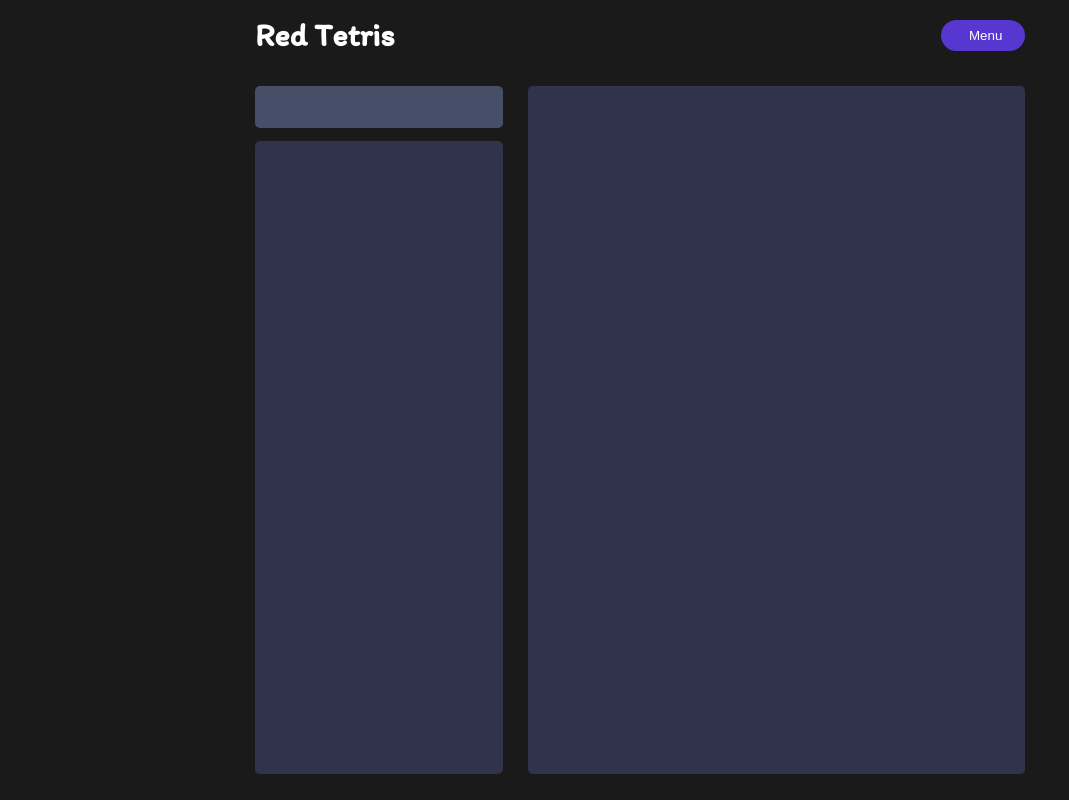
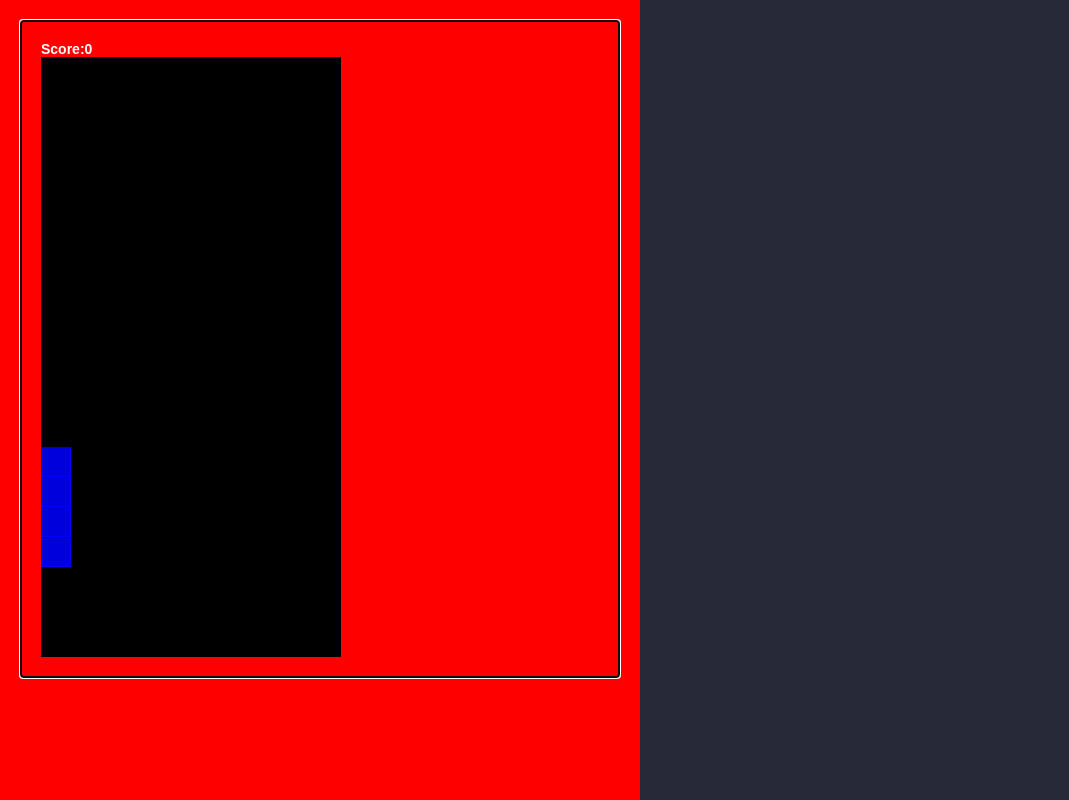
Before and after one commit to ikramkharbouch/red-tetris, a Next.js app: page /lobby in a window 1280 px wide. Shown: the whole page, without its empty margins (0-1069 px from the left). Built offline with nearby package versions, Linux system fonts and the light colour scheme.

Commit message:
feat(tetris/lobby): add tetris logic and lobby

```diff
--- a/components/Lobby.tsx
+++ b/components/Lobby.tsx
@@ -1,21 +1,25 @@
 import styles from "../styles/Header.module.css";
 import lobbyStyles from "../styles/Lobby.module.css";
+import Board from "../tetris_game/board";
 
 const Lobby = () => {
-    return (<>
-        <div className={styles.main}>
-      <h1 className={styles.logo}>Red Tetris</h1>
-        <button className="btn">Menu</button>
+  return (
+    <div className="bg-background h-screen w-screen min-w-screen flex">
+      <div className="w-1/2 bg-red">
+        <div className="flex flex-col">
+          <div className="w-full h-barColor"></div>
+          <Board />
+        </div>
+      </div>
+
+      <div className="w-1/2"></div>
+      {/* <div className="flex flex-col h-full">
+      <div className="w-full">
+        <Board />
+      </div>
+      </div> */}
     </div>
-
-    <div className={lobbyStyles.container}>
-        <div className={lobbyStyles.game}>
-            <div className={lobbyStyles.score}>&nbsp;</div>
-            <div className={lobbyStyles.tetris}>&nbsp;</div>
-        </div>
-        <div className={lobbyStyles.controls}>&nbsp;</div>
-    </div>
-    </>)
-}
+  );
+};
 
 export default Lobby;
--- a/package.json
+++ b/package.json
@@ -17,5 +17,10 @@
     "react": "18.2.0",
     "react-dom": "18.2.0",
     "typescript": "4.9.4"
+  },
+  "devDependencies": {
+    "autoprefixer": "^10.4.16",
+    "postcss": "^8.4.31",
+    "tailwindcss": "^3.3.3"
   }
 }
--- a/pages/lobby.tsx
+++ b/pages/lobby.tsx
@@ -1,7 +1,10 @@
 import Lobby from "../components/Lobby"
+import Board from "../tetris_game/board"
 
 const lobby = () => {
-    return(<Lobby />)
+    return(
+        <Lobby />
+    )
 }
 
 export default lobby;
--- /dev/null
+++ b/postcss.config.js
@@ -0,0 +1,6 @@
+module.exports = {
+  plugins: {
+    tailwindcss: {},
+    autoprefixer: {},
+  },
+}
--- a/styles/globals.css
+++ b/styles/globals.css
@@ -1,4 +1,9 @@
 @import url('https://fonts.googleapis.com/css2?family=Inter:wght@100;200;300;400;500;600;700;800;900&family=Itim&display=swap');
+
+@tailwind base;
+@tailwind components;
+@tailwind utilities;
+
 
 :root {
   --max-width: 1100px;
@@ -76,3 +81,66 @@ body {
     color-scheme: dark;
   }
 }
+
+/* tetris styles */
+
+body {
+  font: 14px 'Century Gothic', Futura, sans-serif;
+  margin: 0px;
+}
+
+.t-row {
+  display: flex;
+}
+
+.t-board {
+  display: inline-block;
+  margin: 20px;
+  padding: 20px;
+  border: 1px solid grey;
+}
+
+.t-cell {
+  display: inline-block;
+  width: 30px;
+  height: 30px;
+  box-sizing: border-box;
+  color: grey;
+}
+
+.t-cell-0 {
+  background-color: black;
+}
+
+.t-cell-1 {
+  background-color: #00d;
+  border-bottom: 1px solid #00f;
+  border-right: 1px solid #00f;
+  border-top: 1px solid #00b;
+  border-left: 1px solid #00b;
+}
+
+.t-cell-2 {
+  background-color: green;
+}
+
+.t-cell-3 {
+  background-color: red;
+}
+
+.t-score-label {
+  font-weight: bold;
+}
+
+.t-score-label {
+  font-weight: bold;
+}
+
+.t-parent {
+  display: flex;
+}
+
+element.style {
+  width: 44px;
+  left: 0px;
+}
--- /dev/null
+++ b/tailwind.config.js
@@ -0,0 +1,21 @@
+/** @type {import('tailwindcss').Config} */
+module.exports = {
+  content: [
+    "./app/**/*.{js,ts,jsx,tsx,mdx}",
+    "./pages/**/*.{js,ts,jsx,tsx,mdx}",
+    "./components/**/*.{js,ts,jsx,tsx,mdx}",
+
+    // Or if using `src` directory:
+    "./src/**/*.{js,ts,jsx,tsx,mdx}",
+  ],
+  theme: {
+    colors: {
+      // Configure your color palette here
+      background: '#282938',
+      red: '#ff0000',
+      barColor: '#474E68'
+    },
+    extend: {},
+  },
+  plugins: [],
+}
--- /dev/null
+++ b/tetris_game/board.js
@@ -0,0 +1,45 @@
+import React, { memo, useEffect, useRef } from 'react';
+import {useBoard} from "./useBoard";
+
+const Board = () => {
+
+    const [display, score, onKeyDown] = useBoard();
+    const eBoard = useRef();
+
+    useEffect(focusBoard, []);
+
+    function focusBoard() {
+        eBoard.current.focus();
+    }
+
+    return (
+        <div ref={eBoard} className={'t-board'} tabIndex={0} onKeyDown={ onKeyDown }>
+            <div>
+                <span className="t-score-label">Score:</span>
+                <span className="t-score-label">{score.toLocaleString()}</span>
+            </div>
+            {display.map( (row, index) => <Row row={row} key={index}/>)}
+        </div>
+    );
+};
+
+const Row = memo( props => {
+    return (
+        <span className='t-row'>
+            {props.row.map( (cell, index) => <Cell cell={cell} key={index}/>)}
+        </span>
+    );
+});
+
+const Cell = memo( props => {
+    const count = useRef(0);
+
+    count.current++;
+
+    const value = props.cell ? props.cell : 0;
+    return (
+        <span className={`t-cell t-cell-${value}`}></span>
+    );
+});
+
+export default memo(Board);
--- /dev/null
+++ b/tetris_game/shapeFactory.js
@@ -0,0 +1,37 @@
+const SHAPES = [
+    {
+        shape: [
+            {x:0, y:0},
+            {x:0, y:1},
+            {x:1, y:0},
+            {x:1, y:1}
+        ],
+        width: 2,
+        height: 2,
+        rotate: false
+    },
+    {
+        shape: [
+            {x:0, y:0},
+            {x:0, y:1},
+            {x:0, y:2},
+            {x:0, y:3}
+        ],
+        width: 1,
+        height: 4
+    },
+    {
+        shape: [
+            {x:0, y:0},
+            {x:0, y:1},
+            {x:0, y:2},
+            {x:1, y:2}
+        ],
+        width: 1,
+        height: 3
+    }
+  ];
+
+  export function randomShape() {
+    return SHAPES[Math.floor(Math.random() * SHAPES.length)];
+  }
--- /dev/null
+++ b/tetris_game/useBoard.js
@@ -0,0 +1,199 @@
+import {useEffect, useState} from 'react';
+import {useInterval} from "./useInterval";
+import {randomShape} from "./shapeFactory";
+
+
+// the row and column dimensions
+export const ROW_COUNT = 20;
+export const COLUMN_COUNT = 10;
+
+function copyScene(scene) {
+    return scene.map(row=>row.slice());
+}
+
+function mergeIntoStage(stage, shape, position) {
+    let res = stage;
+
+    shape.shape.forEach( point => {
+        const x = point.x + position.x;
+        const y = point.y + position.y;
+
+        if (x<0 || y<0 || x>=COLUMN_COUNT || y>=ROW_COUNT) { return; }
+
+        res = updateStage(res, x, y, 1);
+    });
+
+    return res;
+}
+
+function updateStage(stage, x, y, value) {
+    if (stage[y][x]===value) { return stage; }
+    const res = stage.slice();
+    res[y] = stage[y].slice();
+    res[y][x] = value;
+    return res;
+}
+
+function createEmptyScene() {
+    return Array.from(Array(ROW_COUNT), ()=> Array(COLUMN_COUNT).fill(0) );
+}
+
+export function useBoard() {
+
+    // create scene here
+    const [scene, setScene] = useState(()=> createEmptyScene() );
+    // generate a new random shape
+    const [shape, setShape] = useState(()=> randomShape() );
+    // set position of the tetromino
+    const [position, setPosition] = useState({x: 0, y: 0});
+    // put the tetromino into the stage tetrominoes and merge
+    const [display, setDisplay] = useState( ()=> mergeIntoStage(scene, shape, position) );
+    // the score of every line that is finished
+    const [score, setScore] = useState( 0);
+
+    useEffect(updateDisplay, [scene, shape, position]);
+    useEffect(removeFullLines, [scene]);
+    useInterval(tick, 600);
+
+    function updateDisplay() {
+        const newDisplay = mergeIntoStage(scene, shape, position);
+        setDisplay(newDisplay);
+    }
+
+    // moving the position of the tetro using key directions
+    function tick() {
+        if (!movePosition(0, 1)) {
+            placeShape();
+        }
+    }
+
+
+    // send another tetro into scene
+    function placeShape() {
+        setScene(mergeIntoStage(scene, shape, position));
+        setShape(randomShape());
+        setPosition({x: 0, y: 0});
+    }
+
+
+    function rotateShape() {
+
+        const tX = Math.floor(shape.width / 2);
+        const tY = Math.floor(shape.height / 2);
+
+        const newPoints = shape.shape.map( point => {
+            let {x,y} = point;
+
+            x -= tX;
+            y -= tY;
+
+            // cos 90 = 0, sin 90 = 1
+            // x = x cos 90 - y sin 90 = -y
+            // y = x sin 90 + y cos 90 = x
+            let rX = -y;
+            let rY = x;
+
+            rX += tX;
+            rY += tY;
+
+            return {x: rX, y: rY};
+        });
+        const newShape = {
+            shape: newPoints,
+            width: shape.width,
+            height: shape.height
+        };
+
+        if (validPosition(position, newShape)) {
+            setShape(newShape);
+        }
+    }
+
+    function removeFullLines() {
+
+        const newScene = copyScene(scene);
+        let touched = false;
+
+        const removeRow = (rY) => {
+            for (let y = rY; y > 0; y--) {
+                for (let x = 0; x < COLUMN_COUNT - 1; x++) {
+                    newScene[y][x] = newScene[y-1][x];
+                }
+            }
+            // insert blank row at top
+            for (let x = 0; x < COLUMN_COUNT - 1; x++) {
+                newScene[0][x] = 0;
+            }
+
+            touched = true;
+            setScore( oldVal => oldVal + 1000 );
+        };
+
+        for (let y = 0; y < ROW_COUNT; y++) {
+            let rowHasEmptySpace = false;
+            for (let x = 0; x < COLUMN_COUNT - 1; x++) {
+                if (newScene[y][x]===0) {
+                    rowHasEmptySpace = true;
+                    break;
+                }
+            }
+            if (!rowHasEmptySpace) {
+                removeRow(y);
+            }
+        }
+
+        if (touched) {
+            setScene(newScene);
+        }
+    }
+
+    function onKeyDown(event) {
+        switch (event.key) {
+            case 'ArrowRight':
+                movePosition(1,0);
+                event.preventDefault();
+                break;
+            case 'ArrowLeft':
+                movePosition(-1,0);
+                event.preventDefault();
+                break;
+            case 'ArrowDown':
+                movePosition(0,1);
+                event.preventDefault();
+                break;
+            case 'ArrowUp':
+                rotateShape();
+                event.preventDefault();
+                break;
+            default:
+                break;
+        }
+    }
+
+    function movePosition(x, y) {
+        const res = {x: x + position.x, y: y + position.y};
+
+        if (!validPosition(res, shape)) { return false;}
+
+        setPosition(res);
+
+        return true;
+    }
+
+    function validPosition(position, shape) {
+        return shape.shape.every( point => {
+            const tX = point.x + position.x;
+            const tY = point.y + position.y;
+
+            if (tX < 0 || tX >= COLUMN_COUNT) { return false; }
+
+            if (tY < 0 || tY >= ROW_COUNT) { return false; }
+
+            if (scene[tY][tX]!==0) { return false; }
+
+            return true;
+        });
+    }
+
+    return [display, score, onKeyDown];
+}
--- /dev/null
+++ b/tetris_game/useInterval.js
@@ -0,0 +1,14 @@
+import React, { useEffect, useRef } from 'react';
+
+export function useInterval(callback, delay) {
+  const callbackRef = useRef();
+
+  useEffect(() => {
+    callbackRef.current = callback;
+  }, [callback]);
+
+  useEffect(() => {
+    const interval = setInterval(() => callbackRef.current(), delay);
+    return () => clearInterval(interval);
+  }, [delay]);
+}
```
Also changed, not shown: 1 other file (tests, documents, lock files or other folders).
